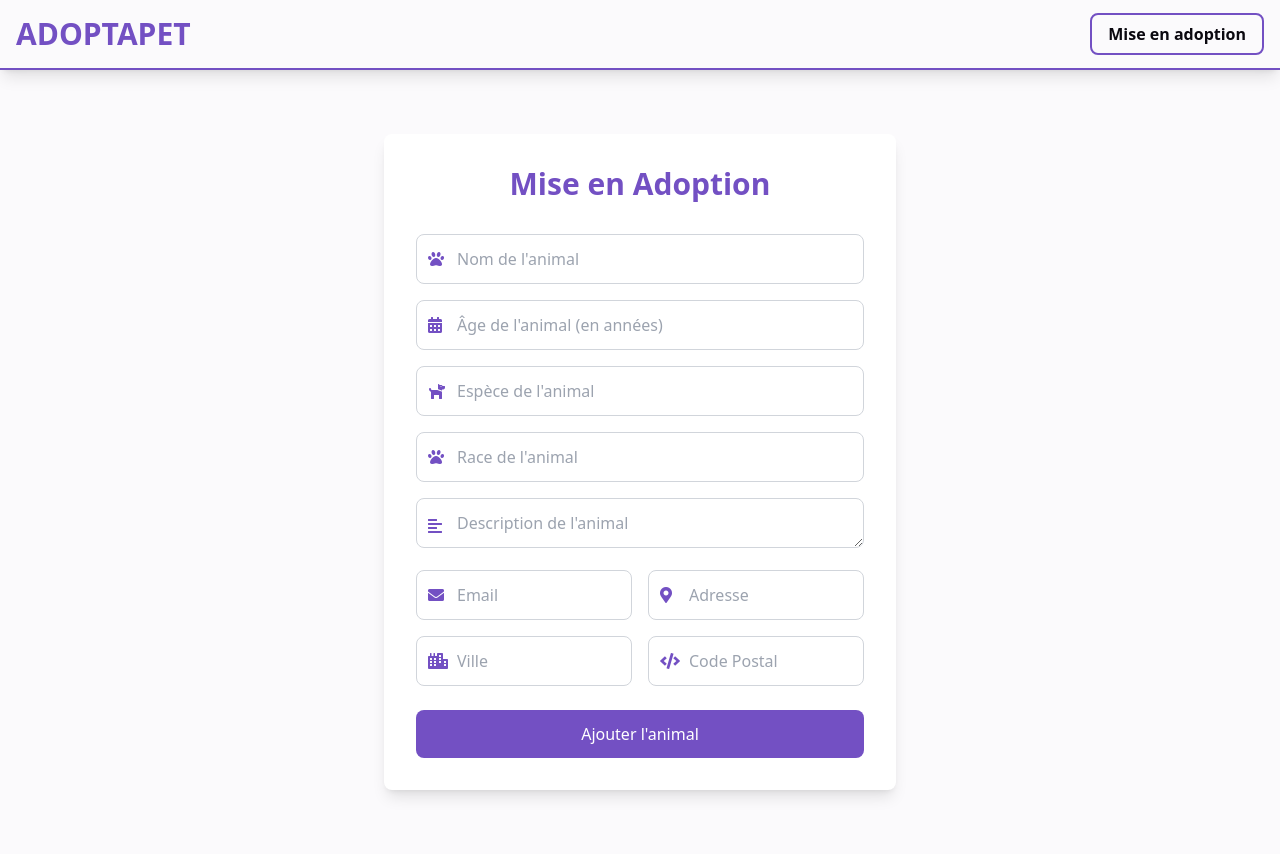
After one commit to johnOfGod33/AdoptAPet, a Flask app: page /formulaire in a window 1280 px wide. The commit adds this page. Run offline with Flask 3, Linux system fonts and the light colour scheme; some libraries are stand-ins or nearby versions.

Commit message:
feat: Implement adoption form   - Add add_animal function to the Animal_db class   - Redirect user to the home page after form submission   - Update page styles: added icons and modified color scheme

```diff
--- a/App/static/js/tailwind.config.js
+++ b/App/static/js/tailwind.config.js
@@ -2,11 +2,11 @@ tailwind.config = {
   theme: {
     extend: {
       colors: {
-        text: "#032508",
-        background: "#edfdef",
-        primary: "#5eaa65",
-        secondary: "#a4d5a9",
-        accent: "#75c87c",
+        text: "#0b0910",
+        background: "#fbfafc",
+        primary: "#7350c3",
+        secondary: "#a68ce2",
+        accent: "#8b66e0",
       },
     },
   },
--- /dev/null
+++ b/App/templates/form.html
@@ -0,0 +1,179 @@
+{% extends 'layout.html' %} {% block content %}
+<div class="flex justify-center py-10">
+  <div class="w-full max-w-lg bg-white p-8 rounded-lg shadow-lg">
+    <h2 class="text-3xl font-semibold text-center text-primary mb-8">
+      Mise en Adoption
+    </h2>
+
+    <form method="POST" action="/formulaire">
+      <!-- Nom de l'animal -->
+      <div class="mb-4 relative">
+        <input
+          type="text"
+          name="nom"
+          id="nom"
+          class="w-full p-3 pl-10 border border-gray-300 rounded-lg focus:outline-none focus:ring-2 focus:ring-primary"
+          placeholder="Nom de l'animal"
+          required
+        />
+        <span
+          class="absolute left-3 top-1/2 transform -translate-y-1/2 text-primary"
+        >
+          <i class="fas fa-paw"></i>
+        </span>
+      </div>
+
+      <!-- Âge de l'animal -->
+      <div class="mb-4 relative">
+        <input
+          type="number"
+          name="age"
+          id="age"
+          class="w-full p-3 pl-10 border border-gray-300 rounded-lg focus:outline-none focus:ring-2 focus:ring-primary"
+          placeholder="Âge de l'animal (en années)"
+          required
+        />
+        <span
+          class="absolute left-3 top-1/2 transform -translate-y-1/2 text-primary"
+        >
+          <i class="fas fa-calendar-alt"></i>
+        </span>
+      </div>
+
+      <!-- Espèce -->
+      <div class="mb-4 relative">
+        <input
+          type="text"
+          name="espece"
+          id="espece"
+          class="w-full p-3 pl-10 border border-gray-300 rounded-lg focus:outline-none focus:ring-2 focus:ring-primary"
+          placeholder="Espèce de l'animal"
+          required
+        />
+        <span
+          class="absolute left-3 top-1/2 transform -translate-y-1/2 text-primary"
+        >
+          <i class="fas fa-dog"></i>
+        </span>
+      </div>
+
+      <!-- Race -->
+      <div class="mb-4 relative">
+        <input
+          type="text"
+          name="race"
+          id="race"
+          class="w-full p-3 pl-10 border border-gray-300 rounded-lg focus:outline-none focus:ring-2 focus:ring-primary"
+          placeholder="Race de l'animal"
+          required
+        />
+        <span
+          class="absolute left-3 top-1/2 transform -translate-y-1/2 text-primary"
+        >
+          <i class="fas fa-paw"></i>
+        </span>
+      </div>
+
+      <!-- Description -->
+      <div class="mb-4 relative">
+        <textarea
+          name="description"
+          id="description"
+          rows="1"
+          class="w-full p-3 pl-10 border border-gray-300 rounded-lg focus:outline-none focus:ring-2 focus:ring-primary"
+          placeholder="Description de l'animal"
+          required
+        ></textarea>
+        <span
+          class="absolute left-3 top-1/2 transform -translate-y-1/2 text-primary"
+        >
+          <i class="fas fa-align-left"></i>
+        </span>
+      </div>
+
+      <!-- Informations de contact -->
+      <div class="grid grid-cols-2 gap-4 mb-4">
+        <!-- Courriel -->
+        <div class="relative">
+          <input
+            type="email"
+            name="courriel"
+            id="courriel"
+            class="w-full p-3 pl-10 border border-gray-300 rounded-lg focus:outline-none focus:ring-2 focus:ring-primary"
+            placeholder="Email"
+            required
+          />
+          <span
+            class="absolute left-3 top-1/2 transform -translate-y-1/2 text-primary"
+          >
+            <i class="fas fa-envelope"></i>
+          </span>
+        </div>
+
+        <!-- Adresse -->
+        <div class="relative">
+          <input
+            type="text"
+            name="adresse"
+            id="adresse"
+            class="w-full p-3 pl-10 border border-gray-300 rounded-lg focus:outline-none focus:ring-2 focus:ring-primary"
+            placeholder="Adresse"
+            required
+          />
+          <span
+            class="absolute left-3 top-1/2 transform -translate-y-1/2 text-primary"
+          >
+            <i class="fas fa-map-marker-alt"></i>
+          </span>
+        </div>
+      </div>
+
+      <div class="grid grid-cols-2 gap-4 mb-4">
+        <!-- Ville -->
+        <div class="relative">
+          <input
+            type="text"
+            name="ville"
+            id="ville"
+            class="w-full p-3 pl-10 border border-gray-300 rounded-lg focus:outline-none focus:ring-2 focus:ring-primary"
+            placeholder="Ville"
+            required
+          />
+          <span
+            class="absolute left-3 top-1/2 transform -translate-y-1/2 text-primary"
+          >
+            <i class="fas fa-city"></i>
+          </span>
+        </div>
+
+        <!-- Code Postal -->
+        <div class="relative">
+          <input
+            type="text"
+            name="cp"
+            id="cp"
+            class="w-full p-3 pl-10 border border-gray-300 rounded-lg focus:outline-none focus:ring-2 focus:ring-primary"
+            placeholder="Code Postal"
+            required
+          />
+          <span
+            class="absolute left-3 top-1/2 transform -translate-y-1/2 text-primary"
+          >
+            <i class="fas fa-code"></i>
+          </span>
+        </div>
+      </div>
+
+      <!-- Bouton de soumission -->
+      <div class="mt-6">
+        <button
+          type="submit"
+          class="w-full bg-primary text-white py-3 rounded-lg hover:bg-primary-dark focus:outline-none transition-all"
+        >
+          Ajouter l'animal
+        </button>
+      </div>
+    </form>
+  </div>
+</div>
+{% endblock %}
--- a/App/templates/layout.html
+++ b/App/templates/layout.html
@@ -4,6 +4,11 @@
     <meta charset="UTF-8" />
     <meta name="viewport" content="width=device-width, initial-scale=1.0" />
     <script src="https://cdn.tailwindcss.com"></script>
+    <link
+      href="https://cdnjs.cloudflare.com/ajax/libs/font-awesome/5.15.4/css/all.min.css"
+      rel="stylesheet"
+    />
+
     <script src="../static/js/tailwind.config.js"></script>
     <link rel="stylesheet" href="../static/css/style.css" />
 
@@ -21,7 +26,7 @@
         <!-- Adoption Form Button -->
         <a
           href="/formulaire"
-          class="bg-background hover:bg-primary text-text px-4 py-2 rounded-lg border-2 border-primary transition-all duration-300 ease-in-out"
+          class="bg-background hover:text-white hover:bg-primary text-text font-bold px-4 py-2 rounded-lg border-2 border-primary transition-all duration-300 ease-in-out"
         >
           Mise en adoption
         </a>
--- a/App/views.py
+++ b/App/views.py
@@ -1,4 +1,4 @@
-from flask import Flask, render_template, g, abort
+from flask import Flask, render_template, g, abort, request, redirect, url_for
 
 from database import Animals_db
 
@@ -31,6 +31,25 @@ def animal_detail(animal_id):
     return render_template('animal_details.html', animal=animal)
 
 
+@app.route('/formulaire', methods=['GET', 'POST'])
+def formulaire():
+    if request.method == 'POST':
+        nom = request.form.get('nom')
+        age = request.form.get('age')
+        espece = request.form.get('espece')
+        race = request.form.get('race')
+        description = request.form.get('description')
+        courriel = request.form.get('courriel')
+        adresse = request.form.get('adresse')
+        ville = request.form.get('ville')
+        cp = request.form.get('cp')
+
+        db = get_db()
+        animal_id = db.add_animal(nom, age, espece, race, description, courriel, adresse, ville, cp)
+
+        return redirect(url_for('animal_detail', animal_id=animal_id))
+
+    return render_template('form.html')
 
 if __name__=="__main__":
     app.run()
```
Also changed, not shown: App/templates/animal_details.html (+22 -8 lines), App/templates/home.html (+8 -4 lines), database.py (+13 -0 lines), db/animaux.db.
